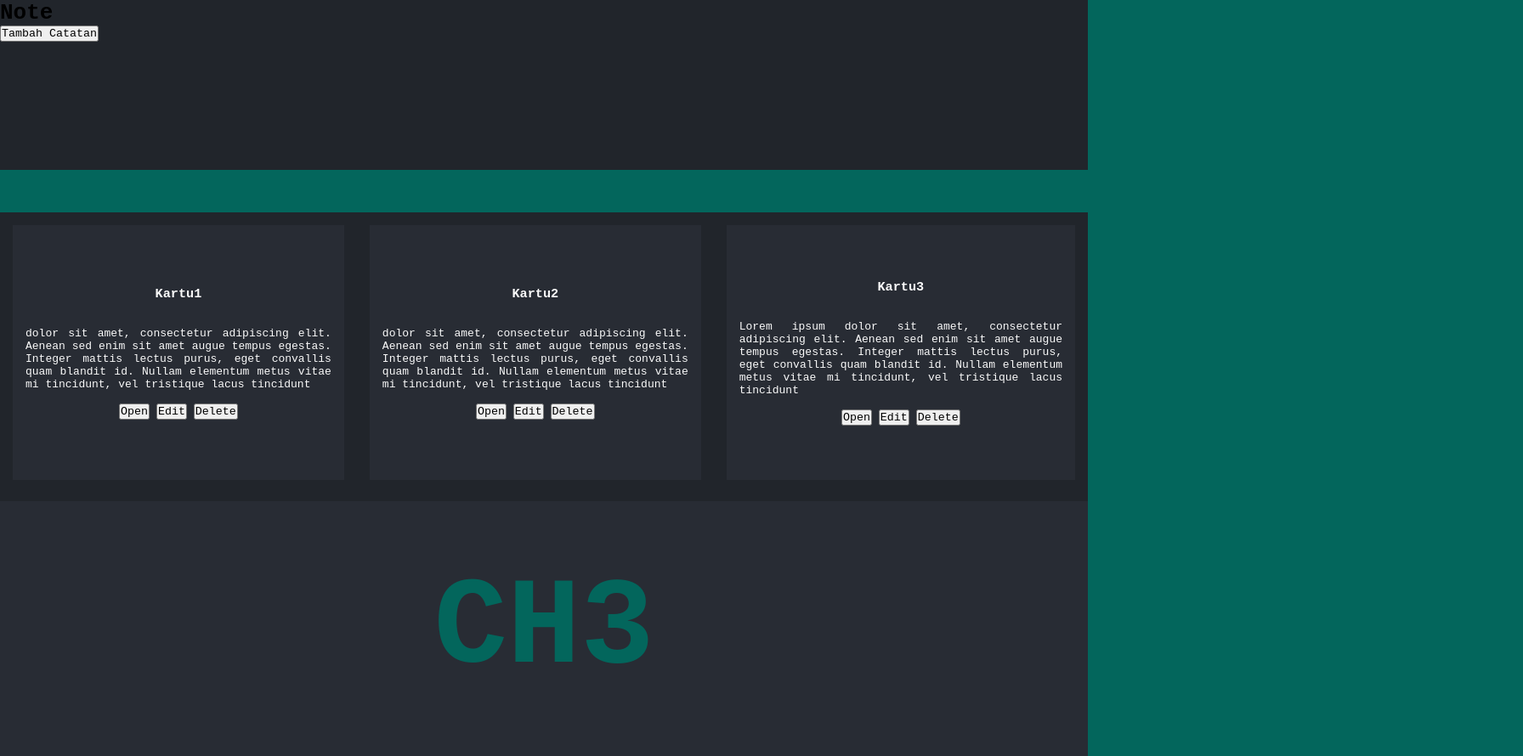
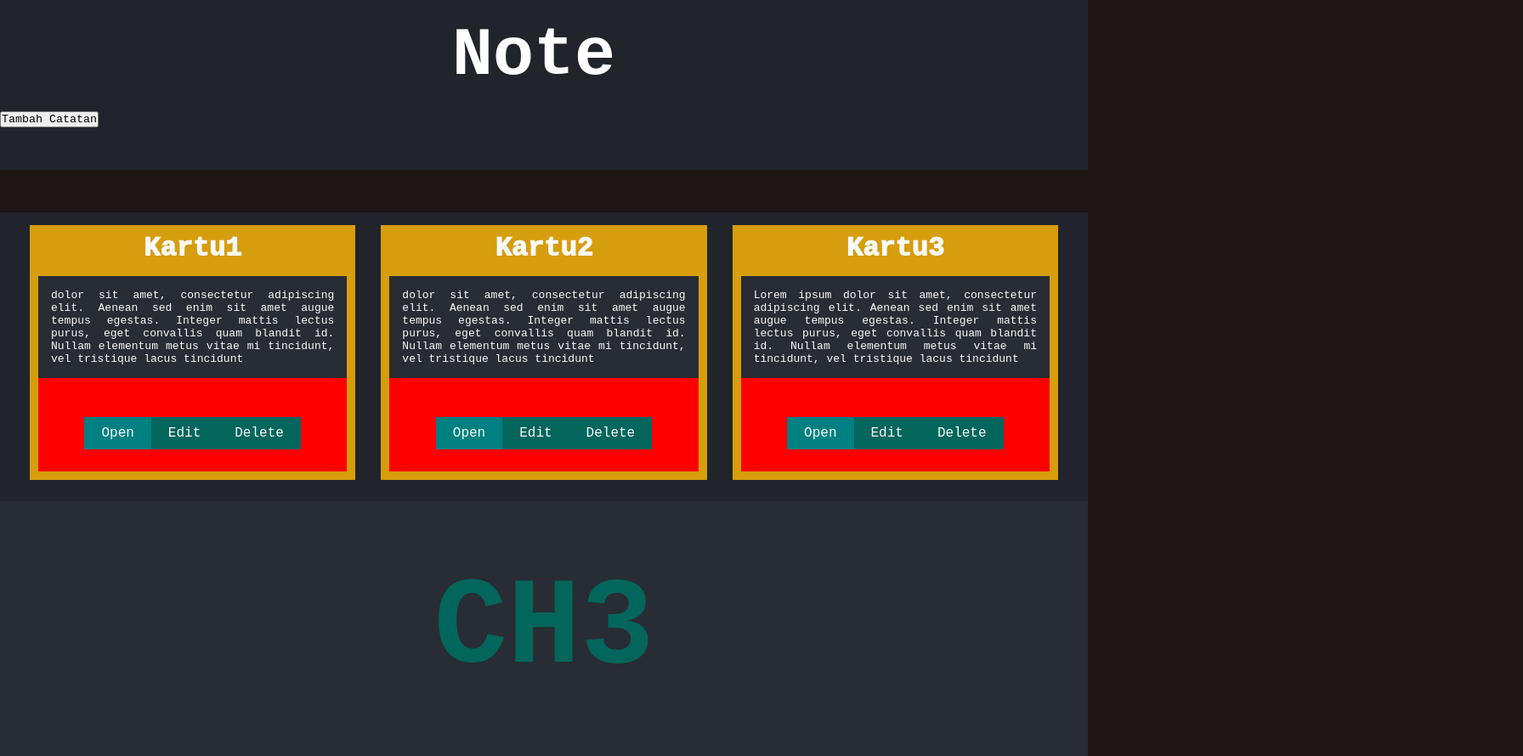
Before and after one commit to jojozzs/Web-Note, a plain HTML site: page index.html in a window 1280 px wide. Shown: the whole page at 85% size, 1792 px wide, since content can reach past the window. Drawn offline with Linux system fonts and the light colour scheme.

Commit message:
feat:add new color and rearrange the cards

```diff
--- a/style.css
+++ b/style.css
@@ -7,6 +7,8 @@
     --bg-secondary: #21252b;
     --bg-btn: #03665c;
     --bg-btn-light: teal;
+    --bg-bg: #1e1515;
+    --card-border-color: #d69d0e;
 }
 
 * {
@@ -17,7 +19,8 @@
 }
 
 body {
-    background-color: var(--bg-btn);
+    background-color: var(--bg-bg);
+    overflow-x:hidden ;
 }
 
 .topSide {
@@ -49,27 +52,55 @@ body {
 
 .cardscontainer{
     display: flex;
+    flex-wrap: wrap;
     flex-direction: row;
     justify-content: center;
-    align-items: center;
+    align-items: flex-start;
+    padding: 0 20px;
 }
 
 .card{
-    border: 1px #03665c;
+    border: 10px var(--card-border-color) solid;
     margin: 15px;
-    width: auto;
+    width: 100%;
+    max-width: 500px;
+    flex:1;
     height: 300px;
     display: flex;
     flex-direction: column;
-    justify-content: center;
+    /*justify-content: center;
+    justify content untuk mengatur posisi vertikal konten di dalam kartu*/
     align-items: center;
+    /*align-items untuk mengatur posisi horizontal konten di dalam kartu*/
     background-color: var(--bg-primary);
     color: var(--font-primary);
     text-align: center;
 }
 
+.cardTop {
+    display: flex;
+    justify-content: center;
+    align-items: center;
+    width: 100%;
+    height: 50px;
+    background-color: var(--card-border-color);
+    top:0px;
+    position: relative;
+    left: 0px;
+}
+
+.cardBottom{
+    display:flex;
+    justify-content: center;
+    flex-direction: column;
+    width: 100%;
+    height: 100%;
+}
+
 .cardTitle{
     margin-bottom: 15px;
+    font-size: 32px;
+    font-weight: 1000;
 }
 
 .cardBody{
@@ -77,5 +108,58 @@ body {
     text-align: justify;
 }
 
-.CardEditButton{}
-.CardDeleteButton{}
+.cardButtonContainer{
+    display: flex;
+    align-items:center;
+    justify-content: center;
+    width: 100%;
+    height: 100%;
+    padding-top:30px;
+    flex-direction: row;
+    margin: right 0px;
+    background: #ff0000;
+}
+
+.CardOpenButton {
+    background-color: var(--bg-btn-light);
+    color: var(--font-primary);
+    border: none;
+    padding: 10px 20px;
+    font-size: 16px;
+    cursor: pointer;
+    margin-bottom: 10px;
+    margin-right: 0px;
+    flex-direction: row;
+}
+.CardEditButton{
+    background-color: var(--bg-btn);
+    color: var(--font-primary);
+    border: none;
+    padding: 10px 20px;
+    font-size: 16px;
+    cursor: pointer;
+    margin-bottom: 10px;
+}
+.CardDeleteButton{
+    background-color: var(--bg-btn);
+    color: var(--font-primary);
+    border: none;
+    padding: 10px 20px;
+    font-size: 16px;
+    cursor: pointer;
+    margin-bottom: 10px;
+}
+
+#header {
+    display: flex;
+    justify-content: space-between;
+    align-items: center;
+    padding: 20px;
+    text-align: center;
+    left: 40%;
+    margin: 0;
+    position: relative;
+    color:white;
+    font-size: 40px;
+    font-family: "Press Start 2P", monospace;
+}
```
